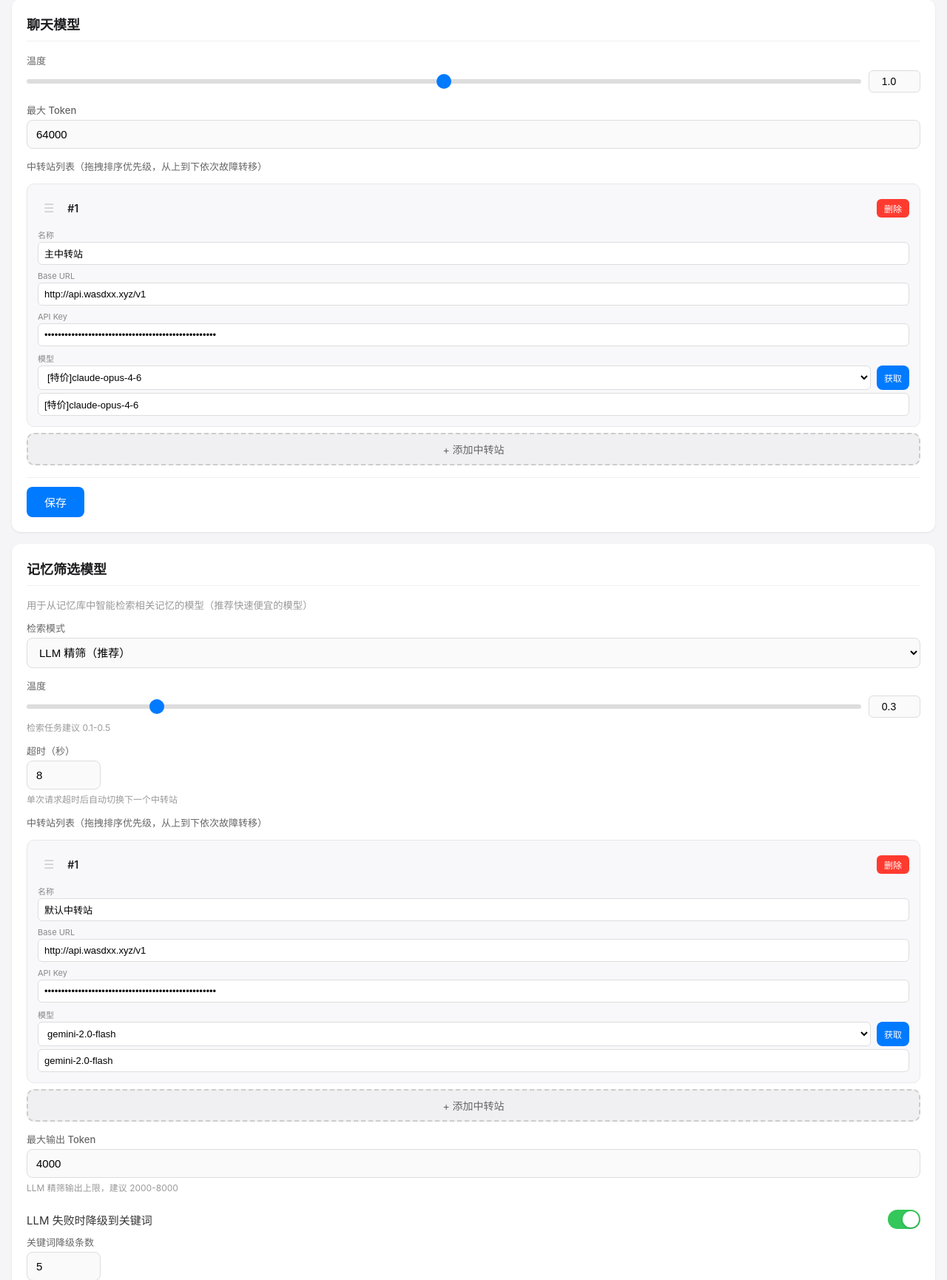
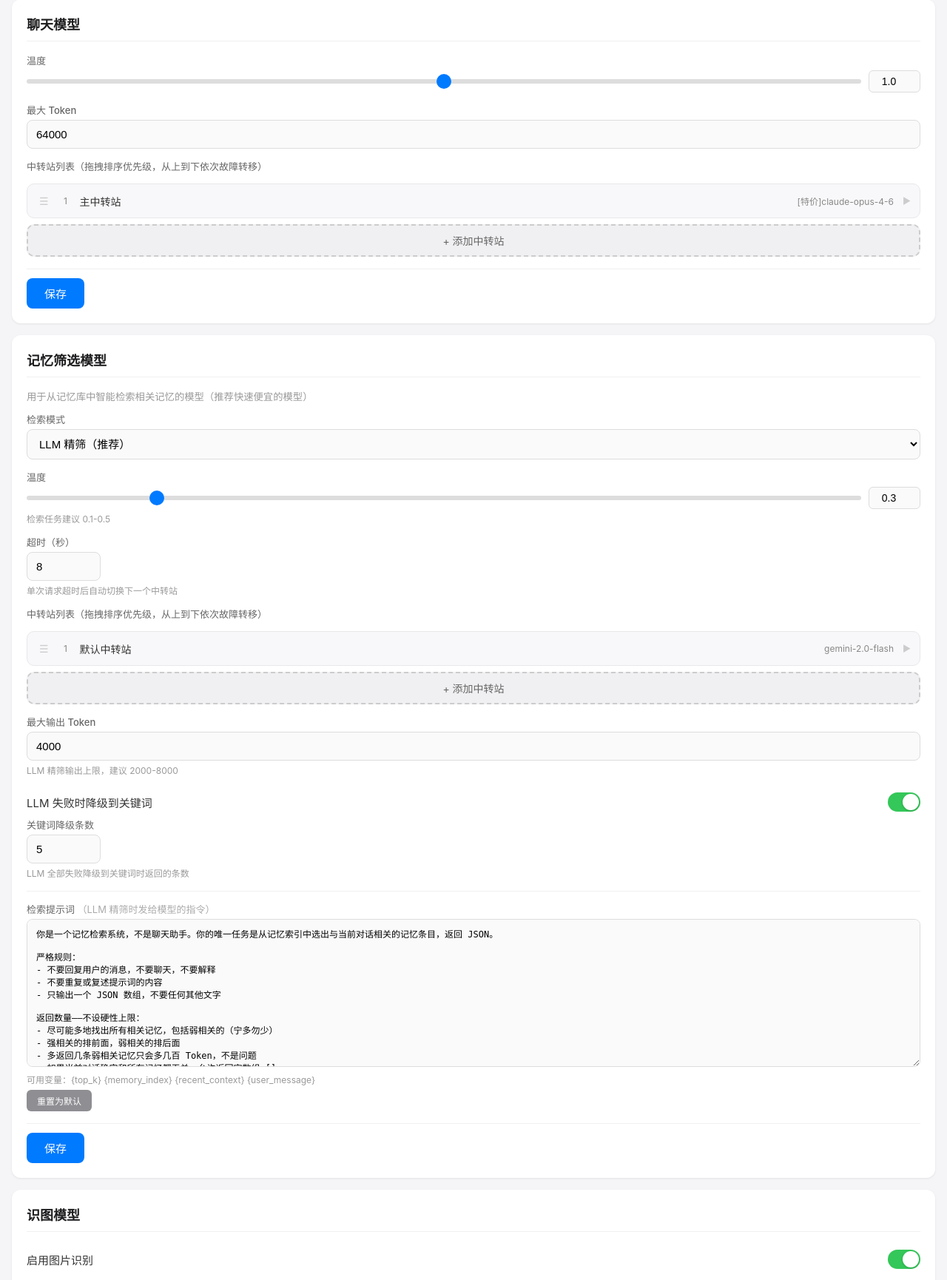
Before and after one commit to yumiao083-w/yumiao083-w.github.io, a Flask app: page /panel/api in a window 1280 px wide. Shown: the part 67-1797 px from the top of the page at 74% size. Run offline with Flask 3, Linux system fonts and the light colour scheme; the visitor is signed in with stand-in values (Sample User, id 1).

Commit message:
ui: 中转站卡片改为折叠式条目
- 收起时只显示: ☰ 序号 | 名称 | 模型名 | ▶
- 点击条目展开显示完整配置(URL/Key/模型选择/删除)
- 新添加的中转站自动展开
- 编辑名称或模型时实时更新折叠行的显示
- 记忆筛选区域也同步应用新样式

```diff
--- a/yuan/templates/panel_api.html
+++ b/yuan/templates/panel_api.html
@@ -35,18 +35,24 @@
         .slider-combo input[type="range"] { flex: 1; height: 6px; -webkit-appearance: none; background: #ddd; border-radius: 3px; outline: none; }
         .slider-combo input[type="range"]::-webkit-slider-thumb { -webkit-appearance: none; width: 20px; height: 20px; border-radius: 50%; background: #007aff; cursor: pointer; }
         .slider-combo input[type="number"] { width: 70px; padding: 6px 8px; border: 1px solid #ddd; border-radius: 6px; font-size: 14px; text-align: center; }
-        /* 中转站卡片 */
-        .provider-card { background: #f8f8fa; border: 1px solid #e8e8ea; border-radius: 10px; padding: 14px; margin-bottom: 8px; transition: box-shadow 0.2s; }
+        /* 中转站条目 - 折叠式 */
+        .provider-card { background: #f8f8fa; border: 1px solid #e8e8ea; border-radius: 10px; margin-bottom: 6px; transition: box-shadow 0.2s, border-color 0.2s; overflow: hidden; }
         .provider-card.dragging { opacity: 0.5; box-shadow: 0 4px 12px rgba(0,0,0,0.15); }
-        .provider-card.drag-over { border-top: 3px solid #007aff; }
-        .provider-card .card-header { display: flex; justify-content: space-between; align-items: center; margin-bottom: 10px; }
-        .provider-card .drag-handle { font-size: 16px; color: #ccc; cursor: grab; user-select: none; padding: 8px; touch-action: none; }
-        .provider-card .card-title { font-weight: 600; font-size: 14px; flex: 1; margin: 0 10px; }
-        .provider-card .remove-btn { background: #ff3b30; color: white; border: none; padding: 4px 10px; border-radius: 6px; font-size: 12px; cursor: pointer; }
-        .provider-card .card-fields { display: grid; grid-template-columns: 1fr 1fr; gap: 8px; }
-        .provider-card .card-fields .full-width { grid-column: 1 / -1; }
+        .provider-card.drag-over { border-color: #007aff; box-shadow: 0 0 0 1px #007aff; }
+        .provider-card .card-header { display: flex; align-items: center; padding: 10px 12px; cursor: pointer; user-select: none; gap: 8px; }
+        .provider-card .drag-handle { font-size: 14px; color: #ccc; cursor: grab; user-select: none; padding: 4px; touch-action: none; flex-shrink: 0; }
+        .provider-card .card-idx { font-size: 12px; color: #999; font-weight: 500; width: 22px; text-align: center; flex-shrink: 0; }
+        .provider-card .card-name { font-weight: 500; font-size: 14px; color: #333; flex: 1; overflow: hidden; text-overflow: ellipsis; white-space: nowrap; }
+        .provider-card .card-model { font-size: 12px; color: #888; max-width: 140px; overflow: hidden; text-overflow: ellipsis; white-space: nowrap; flex-shrink: 0; }
+        .provider-card .card-arrow { font-size: 12px; color: #ccc; transition: transform 0.2s; flex-shrink: 0; margin-left: 4px; }
+        .provider-card.expanded .card-arrow { transform: rotate(90deg); }
+        .provider-card .card-body { display: none; padding: 0 14px 14px; }
+        .provider-card.expanded .card-body { display: block; }
+        .provider-card .card-fields { display: grid; grid-template-columns: 1fr; gap: 10px; }
         .provider-card .card-fields label { font-size: 11px; color: #888; margin-bottom: 2px; display: block; }
         .provider-card .card-fields input, .provider-card .card-fields select { width: 100%; padding: 7px 8px; border: 1px solid #ddd; border-radius: 6px; font-size: 13px; background: white; }
+        .provider-card .card-actions { display: flex; justify-content: flex-end; margin-top: 10px; }
+        .provider-card .remove-btn { background: none; color: #ff3b30; border: none; padding: 6px 0; font-size: 13px; cursor: pointer; }
         .add-provider-btn { width: 100%; padding: 10px; background: #f0f0f2; border: 2px dashed #ccc; border-radius: 10px; font-size: 14px; color: #666; cursor: pointer; text-align: center; margin-top: 8px; }
         .add-provider-btn:hover { border-color: #007aff; color: #007aff; }
         /* 条件显示 */
@@ -319,26 +325,37 @@ function renderProviders(area) {
         card.className = 'provider-card';
         card.dataset.idx = idx;
         card.dataset.area = area;
+
+        const displayName = p.name || '未命名';
+        const displayModel = p.model || '未设置模型';
+
         card.innerHTML = `
-            <div class="card-header">
-                <span class="drag-handle">☰</span>
-                <span class="card-title">#${idx+1}</span>
-                <button class="remove-btn" onclick="removeProvider('${area}',${idx})">删除</button>
+            <div class="card-header" onclick="toggleCard(this)">
+                <span class="drag-handle" onclick="event.stopPropagation()">☰</span>
+                <span class="card-idx">${idx+1}</span>
+                <span class="card-name">${esc(displayName)}</span>
+                <span class="card-model">${esc(displayModel)}</span>
+                <span class="card-arrow">▶</span>
             </div>
+            <div class="card-body">
                 <div class="card-fields">
-                <div class="full-width"><label>名称</label><input type="text" value="${esc(p.name||'')}" onchange="providerData['${area}'][${idx}].name=this.value"></div>
-                <div class="full-width"><label>Base URL</label><input type="text" value="${esc(p.base_url||'')}" onchange="providerData['${area}'][${idx}].base_url=this.value"></div>
-                <div class="full-width"><label>API Key</label><input type="password" value="${esc(p.api_key||'')}" onchange="providerData['${area}'][${idx}].api_key=this.value"></div>
-                <div class="full-width">
+                    <div><label>名称</label><input type="text" value="${esc(p.name||'')}" onchange="providerData['${area}'][${idx}].name=this.value; updateCardHeader(this,'${area}',${idx})"></div>
+                    <div><label>Base URL</label><input type="text" value="${esc(p.base_url||'')}" onchange="providerData['${area}'][${idx}].base_url=this.value"></div>
+                    <div><label>API Key</label><input type="password" value="${esc(p.api_key||'')}" onchange="providerData['${area}'][${idx}].api_key=this.value"></div>
+                    <div>
                         <label>模型</label>
                         <div class="model-row">
-                        <select id="model-select-${area}-${idx}" onchange="if(this.value) providerData['${area}'][${idx}].model=this.value; document.getElementById('model-input-${area}-${idx}').value=this.value;" style="flex:1;">
+                            <select id="model-select-${area}-${idx}" onchange="if(this.value){providerData['${area}'][${idx}].model=this.value; document.getElementById('model-input-${area}-${idx}').value=this.value; updateCardHeader(this,'${area}',${idx});}" style="flex:1;">
                                 <option value="">-- 获取模型列表 --</option>
                                 ${p.model ? '<option value="'+esc(p.model)+'" selected>'+esc(p.model)+'</option>' : ''}
                             </select>
                             <button class="fetch-btn" onclick="fetchForCard('${area}',${idx})" style="font-size:12px; padding:7px 10px;">获取</button>
                         </div>
-                    <input type="text" id="model-input-${area}-${idx}" value="${esc(p.model||'')}" placeholder="或手动输入" onchange="providerData['${area}'][${idx}].model=this.value" style="margin-top:4px;">
+                        <input type="text" id="model-input-${area}-${idx}" value="${esc(p.model||'')}" placeholder="或手动输入" onchange="providerData['${area}'][${idx}].model=this.value; updateCardHeader(this,'${area}',${idx})" style="margin-top:4px;">
+                    </div>
+                </div>
+                <div class="card-actions">
+                    <button class="remove-btn" onclick="removeProvider('${area}',${idx})">删除此中转站</button>
                 </div>
             </div>
         `;
@@ -346,7 +363,6 @@ function renderProviders(area) {
         // === 拖拽：仅通过 ☰ 手柄触发 ===
         const handle = card.querySelector('.drag-handle');
 
-        // 桌面端：只有从手柄开始才允许拖拽
         handle.addEventListener('mousedown', () => { card.draggable = true; });
         card.addEventListener('dragstart', () => { dragState = {area, idx}; card.classList.add('dragging'); });
         card.addEventListener('dragend', () => { card.draggable = false; card.classList.remove('dragging'); });
@@ -362,7 +378,7 @@ function renderProviders(area) {
             dragState = {area: null, idx: null};
         });
 
-        // 移动端：手柄 touch 拖拽
+        // 移动端 touch 拖拽
         handle.addEventListener('touchstart', e => {
             e.preventDefault();
             dragState = {area, idx};
@@ -372,7 +388,6 @@ function renderProviders(area) {
             e.preventDefault();
             const touch = e.touches[0];
             const target = document.elementFromPoint(touch.clientX, touch.clientY);
-            // 清除所有 drag-over
             list.querySelectorAll('.drag-over').forEach(el => el.classList.remove('drag-over'));
             if (target) {
                 const overCard = target.closest('.provider-card');
@@ -404,10 +419,33 @@ function renderProviders(area) {
     });
 }
 
+function toggleCard(headerEl) {
+    const card = headerEl.closest('.provider-card');
+    card.classList.toggle('expanded');
+}
+
+function updateCardHeader(inputEl, area, idx) {
+    // 实时更新折叠状态下的名称和模型显示
+    const card = inputEl.closest('.provider-card');
+    const p = providerData[area][idx];
+    const nameEl = card.querySelector('.card-name');
+    const modelEl = card.querySelector('.card-model');
+    if (nameEl) nameEl.textContent = p.name || '未命名';
+    if (modelEl) modelEl.textContent = p.model || '未设置模型';
+}
+
 function addProvider(area) {
     providerData[area].push({ name: '新中转站', base_url: '', api_key: '', model: '' });
     renderProviders(area);
-    setTimeout(() => { const list = document.getElementById(area + '-providers-list'); list.lastElementChild?.scrollIntoView({ behavior: 'smooth' }); }, 100);
+    // 自动展开新添加的卡片
+    setTimeout(() => {
+        const list = document.getElementById(area + '-providers-list');
+        const last = list.lastElementChild;
+        if (last) {
+            last.classList.add('expanded');
+            last.scrollIntoView({ behavior: 'smooth' });
+        }
+    }, 50);
 }
 
 function removeProvider(area, idx) {
```
Lines whose indentation alone changed are shown as unchanged.
